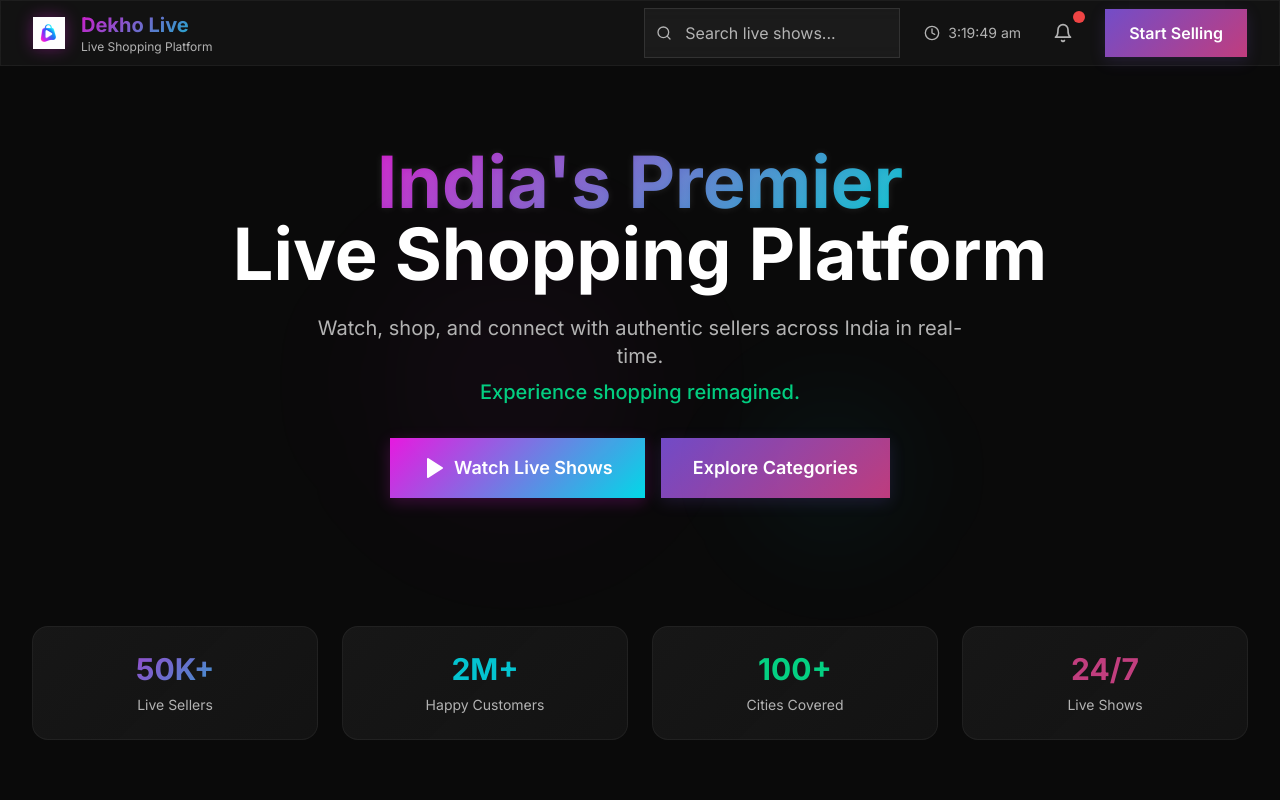
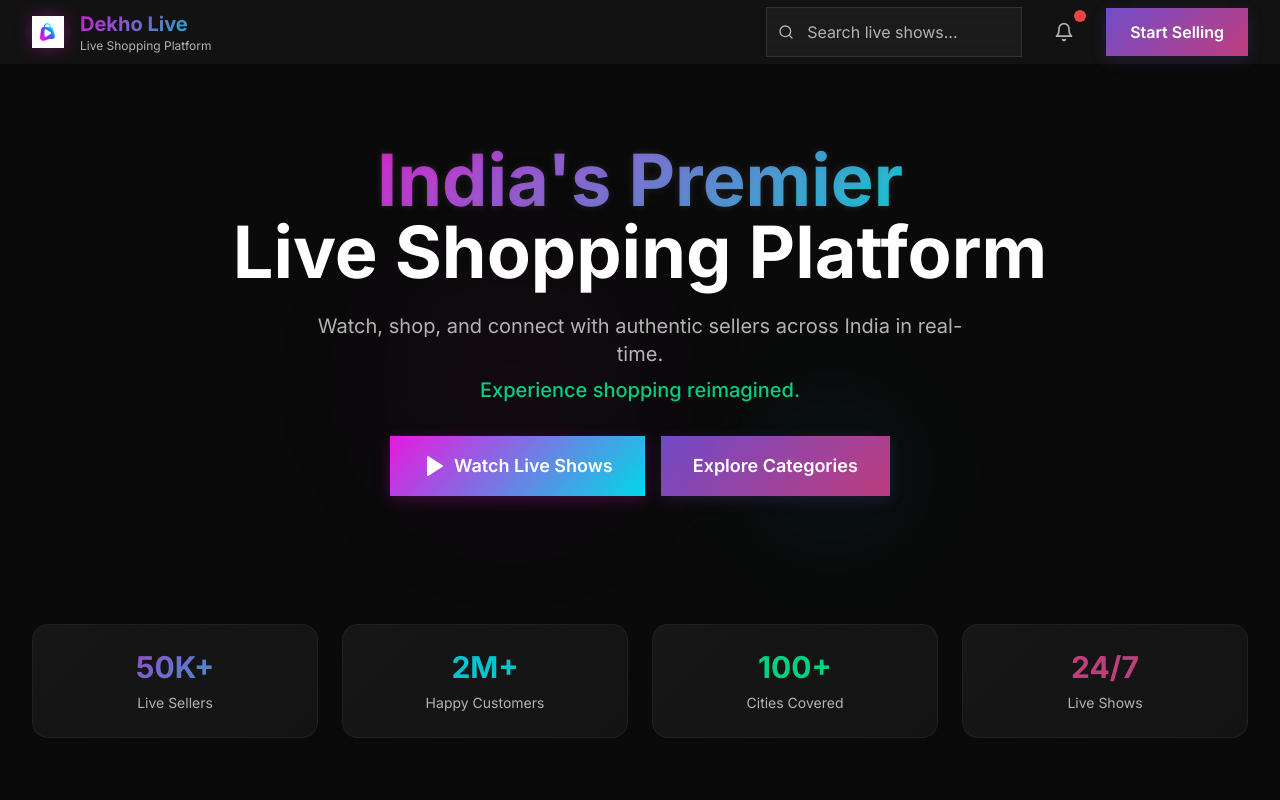
Before and after one commit to tamy008/dekho-live, a Next.js app: page / in a window 1280 px wide. Shown: the top 800 px of the page. Built offline with nearby package versions, Linux system fonts and the light colour scheme.

Commit message:
style: clean header design with blur effect
Remove header borders, clock, and footer border for streamlined look

Co-authored-by: null <137533234+tamy008@users.noreply.github.com>

```diff
--- a/app/globals.css
+++ b/app/globals.css
@@ -31,9 +31,8 @@
   }
 
   .glass-effect {
-    @apply bg-dark-gray backdrop-blur-md border border-white;
+    @apply backdrop-blur-md;
     background-color: rgba(42, 42, 42, 0.3);
-    border-color: rgba(255, 255, 255, 0.05);
   }
 
   .live-stream-card {
--- a/app/page.tsx
+++ b/app/page.tsx
@@ -1,7 +1,7 @@
 "use client"
 
 import type React from "react"
-import { useState, useEffect } from "react"
+import { useState } from "react"
 import {
   Play,
   Heart,
@@ -9,7 +9,6 @@ import {
   Users,
   Star,
   MapPin,
-  Clock,
   Zap,
   TrendingUp,
   Gift,
@@ -253,17 +252,8 @@ const CategoryCard: React.FC<{ category: Category }> = ({ category }) => {
 }
 
 export default function HomePage() {
-  const [currentTime, setCurrentTime] = useState(new Date())
   const [isMenuOpen, setIsMenuOpen] = useState(false)
   const [searchQuery, setSearchQuery] = useState("")
-
-  useEffect(() => {
-    const timer = setInterval(() => {
-      setCurrentTime(new Date())
-    }, 1000)
-
-    return () => clearInterval(timer)
-  }, [])
 
   return (
     <div className="min-h-screen bg-deep-black">
@@ -313,10 +303,6 @@ export default function HomePage() {
                   className="subtle-input pl-10 w-64"
                 />
               </div>
-              <div className="flex items-center gap-2 text-sm text-muted-gray">
-                <Clock size={16} />
-                <span>{currentTime.toLocaleTimeString("en-IN")}</span>
-              </div>
               <button className="relative p-2 text-muted-gray hover:text-electric-pink transition-colors">
                 <Bell size={20} />
                 <span className="absolute -top-1 -right-1 w-3 h-3 bg-red-500 rounded-full animate-pulse"></span>
@@ -331,7 +317,7 @@ export default function HomePage() {
         </div>
 
         {isMenuOpen && (
-          <div className="md:hidden glass-effect border-t border-white/5">
+          <div className="md:hidden glass-effect">
             <div className="px-4 py-4 space-y-4">
               <div className="relative">
                 <Search className="absolute left-3 top-1/2 transform -translate-y-1/2 text-muted-gray" size={16} />
@@ -458,7 +444,7 @@ export default function HomePage() {
       </section>
 
       {/* Footer */}
-      <footer className="bg-gradient-to-br from-dark-gray/60 to-medium-gray/40 py-16 border-t border-white/5">
+      <footer className="bg-gradient-to-br from-dark-gray/60 to-medium-gray/40 py-16">
         <div className="max-w-7xl mx-auto px-4 sm:px-6 lg:px-8">
           <div className="grid grid-cols-1 md:grid-cols-4 gap-8">
             <div>
@@ -538,7 +524,7 @@ export default function HomePage() {
             </div>
           </div>
 
-          <div className="border-t border-white/5 mt-12 pt-8 text-center text-muted-gray">
+          <div className="mt-12 pt-8 text-center text-muted-gray">
             <p>&copy; 2024 Dekho Live. All rights reserved. | Privacy Policy | Terms of Service</p>
           </div>
         </div>
```
